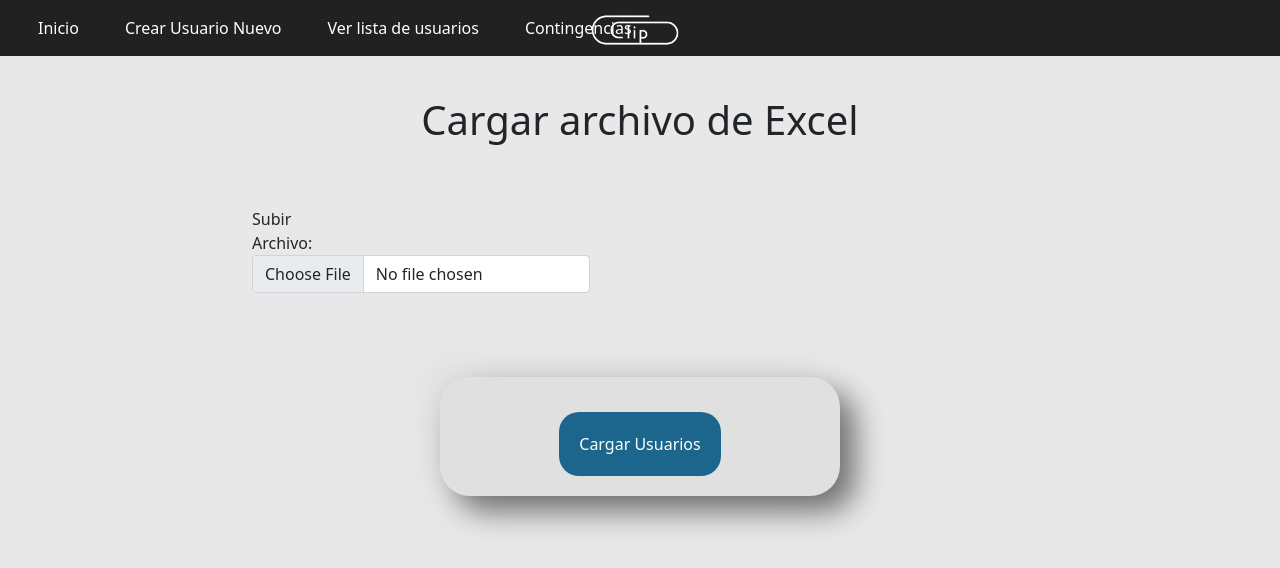
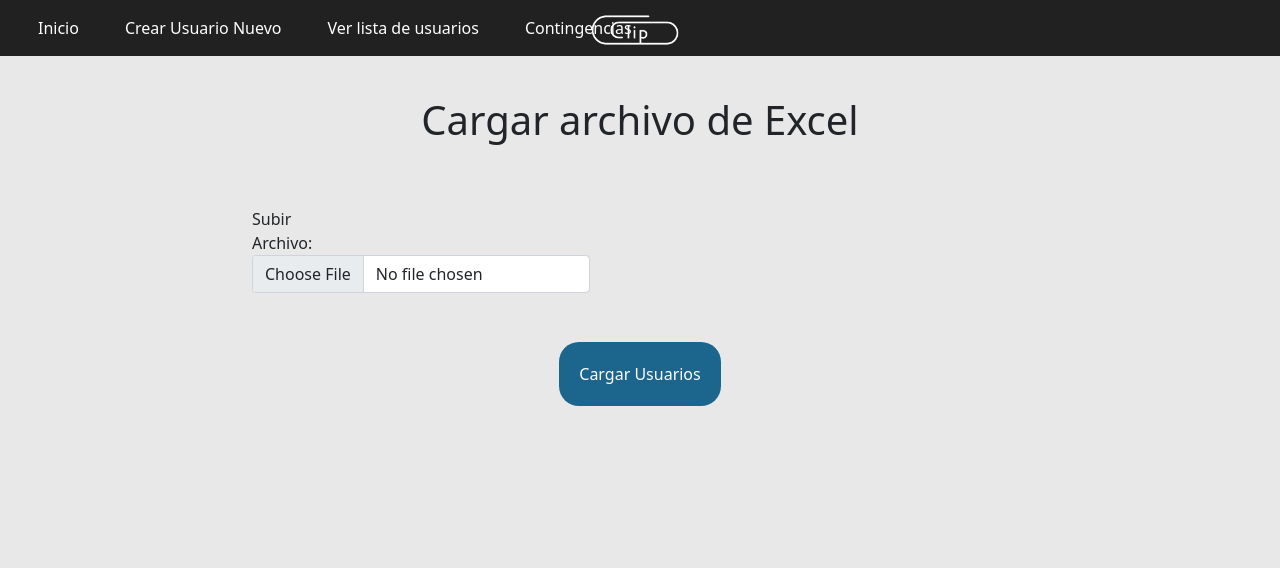
Before and after one commit to PG-HENRY-13/PG-Escuelas, a React (Create React App) app: page /admin/waging/upload in a window 1280 px wide. Shown: the top 568 px of the page. Built offline with nearby package versions, Linux system fonts and the light colour scheme.

Commit message:
[STYLED] src/components/UploadExcelFile

```diff
--- a/src/components/LoadUsersWithExcel/index.tsx
+++ b/src/components/LoadUsersWithExcel/index.tsx
@@ -11,7 +11,7 @@ export default function LoadUsersWithExcel(): JSX.Element {
   }
 
   return (
-    <div className="login-container">
+    <div>
       <div className="form-button-container">
         <form onSubmit={loadData}>
           <button className="button" type="submit">
```
